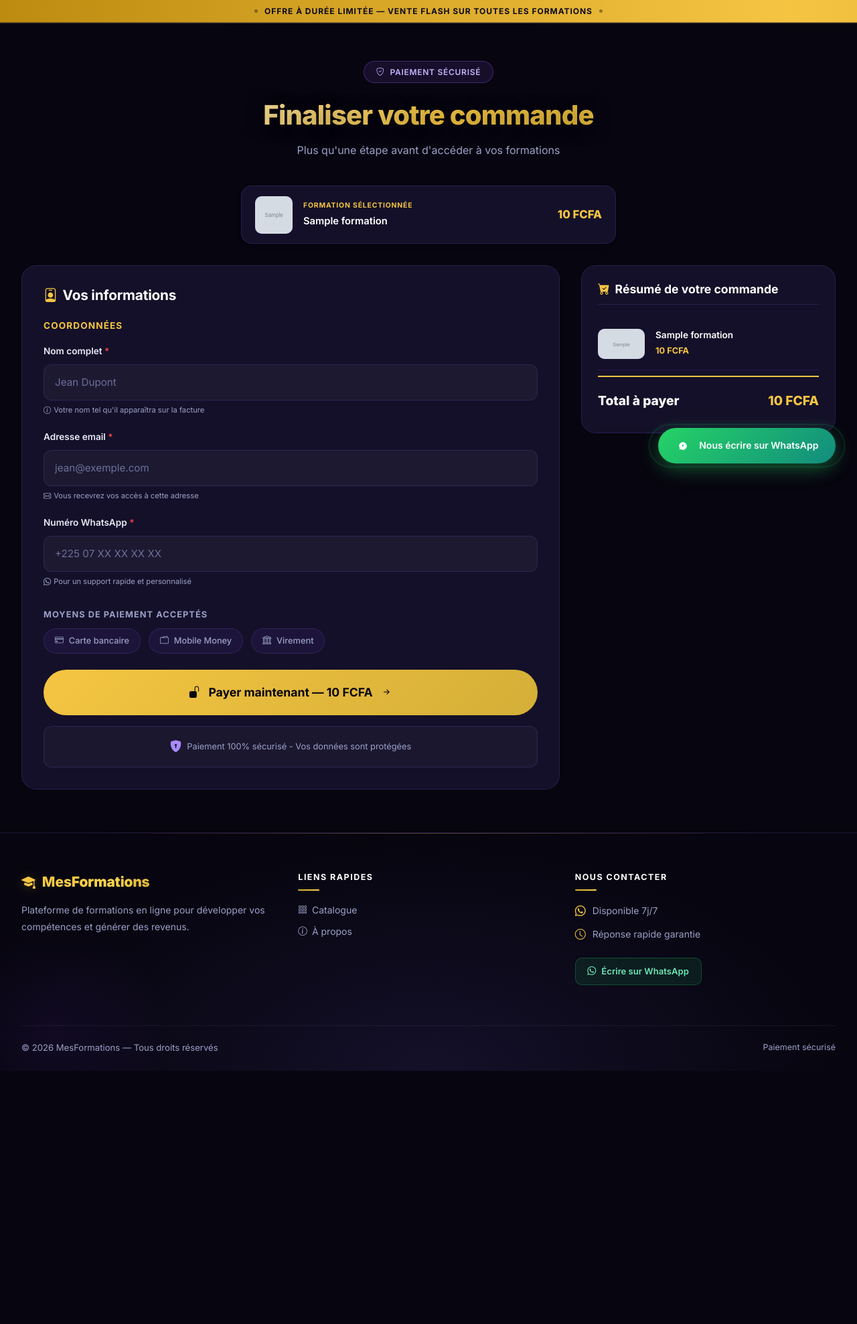
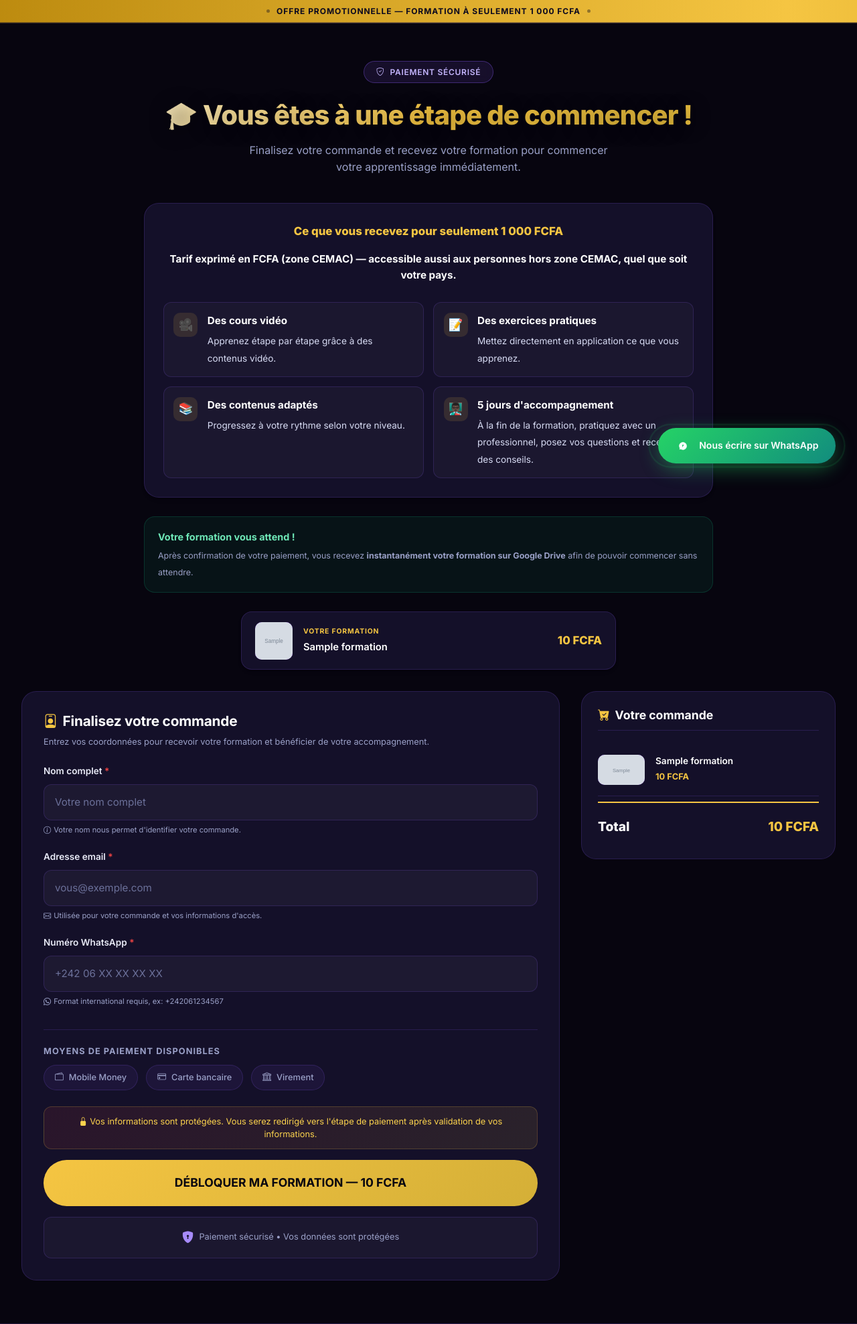
Before and after one commit to amparachrist-beep/Formations, a Django app: template formation/templates/formation/checkout.html in a window 1280 px wide. Shown: the part 76-2053 px from the top of the page at 67% size. Before the commit the page ends 1675 px from the top, so only its background shows below. Run offline with Django 4.2, Linux system fonts and the light colour scheme; tables that the repository leaves empty hold one stand-in row (values such as "Sample post"); the template is opened without the code that fills it: values that come from a table or form of the project are taken from there, most other values are stand-ins (such as "Sample title", 1, 10 or a date in 2020); grey boxes marked "Sample" are stand-in pictures.

Commit message:
Refonte design checkout + ajout précision tarif CEMAC + fix icône WhatsApp

```diff
--- a/formation/templates/formation/checkout.html
+++ b/formation/templates/formation/checkout.html
@@ -3,7 +3,7 @@
 {% extends 'formation/base.html' %}
 {% load static %}
 
-{% block title %}Finaliser votre commande | Formation Pro{% endblock %}
+{% block title %}Accéder à ma formation | MesFormations{% endblock %}
 
 {% block extra_css %}
 <style>
@@ -130,15 +130,138 @@
         text-shadow: 0 4px 30px rgba(0,0,0,0.4);
     }
 
-
     .checkout-header p {
         color: var(--dark-muted);
         font-size: 1rem;
-        max-width: 500px;
+        max-width: 560px;
         margin: 0 auto;
+        line-height: 1.6;
     }
 
-        /* ===== CARTE FORMATION SÉLECTIONNÉE ===== */
+    .header-badge {
+        display: inline-flex;
+        align-items: center;
+        gap: 8px;
+        background: rgba(139,92,246,0.12);
+        border: 1px solid rgba(139,92,246,0.35);
+        color: #c4b5fd;
+        font-size: 0.75rem;
+        font-weight: 600;
+        padding: 6px 18px;
+        border-radius: 40px;
+        margin-bottom: 1.5rem;
+        letter-spacing: 0.06em;
+        text-transform: uppercase;
+        backdrop-filter: blur(8px);
+    }
+
+    /* ===== BLOC OFFRE (valeur reçue) ===== */
+    .offer-box {
+        max-width: 850px;
+        margin: 0 auto 1.75rem;
+        background: var(--dark-card);
+        border: 1px solid var(--dark-border);
+        border-radius: 22px;
+        padding: 1.75rem;
+        box-shadow: var(--shadow-md);
+        transition: border-color 0.25s ease;
+    }
+
+    .offer-box:hover {
+        border-color: var(--dark-border-hover);
+    }
+
+    .offer-title {
+        text-align: center;
+        font-size: 1.05rem;
+        font-weight: 800;
+        color: #fff;
+        margin-bottom: 1.5rem;
+    }
+
+    .offer-title span {
+        color: var(--accent-gold);
+    }
+
+    .benefits-grid {
+        display: grid;
+        grid-template-columns: repeat(2, 1fr);
+        gap: 0.9rem;
+    }
+
+    .benefit {
+        display: flex;
+        align-items: flex-start;
+        gap: 0.9rem;
+        padding: 0.9rem;
+        background: rgba(255,255,255,0.03);
+        border: 1px solid var(--dark-border);
+        border-radius: 12px;
+        transition: border-color 0.25s ease;
+    }
+
+    .benefit:hover {
+        border-color: rgba(139,92,246,0.4);
+    }
+
+    .benefit-icon {
+        width: 36px;
+        height: 36px;
+        flex-shrink: 0;
+        border-radius: 10px;
+        display: flex;
+        align-items: center;
+        justify-content: center;
+        background: rgba(245,197,66,0.12);
+        color: var(--accent-gold);
+        font-size: 1.1rem;
+    }
+
+    .benefit strong {
+        display: block;
+        font-size: 0.95rem;
+        color: #fff;
+        margin-bottom: 5px;
+    }
+
+    .benefit small {
+        color: #d7dbf3;
+        font-size: 0.85rem;
+        line-height: 1.55;
+    }
+
+    /* ===== BLOC LIVRAISON ===== */
+    .delivery-box {
+        max-width: 850px;
+        margin: 0 auto 1.75rem;
+        display: flex;
+        align-items: center;
+        gap: 1rem;
+        background: rgba(16,185,129,0.08);
+        border: 1px solid rgba(16,185,129,0.2);
+        border-radius: 16px;
+        padding: 1.1rem 1.25rem;
+    }
+
+    .delivery-icon {
+        font-size: 1.75rem;
+        flex-shrink: 0;
+    }
+
+    .delivery-box strong {
+        display: block;
+        color: #6ee7b7;
+        margin-bottom: 3px;
+        font-size: 0.9rem;
+    }
+
+    .delivery-box span {
+        color: var(--dark-muted);
+        font-size: 0.78rem;
+        line-height: 1.55;
+    }
+
+    /* ===== CARTE FORMATION SÉLECTIONNÉE ===== */
     .selected-formation-card {
         display: flex;
         align-items: center;
@@ -266,7 +372,7 @@
         font-size: 1.3rem;
         font-weight: 700;
         color: #fff;
-        margin-bottom: 1.5rem;
+        margin-bottom: 0.5rem;
         display: flex;
         align-items: center;
         gap: 0.5rem;
@@ -277,17 +383,15 @@
         color: var(--accent-gold);
     }
 
+    .checkout-form > .form-section-intro {
+        color: var(--dark-muted);
+        font-size: 0.8rem;
+        line-height: 1.5;
+        margin-bottom: 1.5rem;
+    }
+
     .form-section {
         margin-bottom: 2rem;
-    }
-
-    .form-section h3 {
-        font-size: 0.85rem;
-        font-weight: 700;
-        color: var(--accent-gold);
-        text-transform: uppercase;
-        letter-spacing: 0.08em;
-        margin-bottom: 1.25rem;
     }
 
     .form-group-custom {
@@ -344,43 +448,11 @@
         display: block;
     }
 
-    /* ===== GARANTIES ===== */
-    .guarantees {
-        background: rgba(16,185,129,0.08);
-        border: 1px solid rgba(16,185,129,0.2);
-        border-radius: 16px;
-        padding: 1.25rem;
-        margin: 1.5rem 0;
-    }
-
-    .guarantees h4 {
-        font-size: 0.9rem;
-        font-weight: 700;
-        margin-bottom: 1rem;
-        color: #6ee7b7;
-        display: flex;
-        align-items: center;
-        gap: 0.5rem;
-    }
-
-    .guarantee-item {
-        display: flex;
-        align-items: center;
-        gap: 0.75rem;
-        padding: 0.5rem 0;
-        font-size: 0.8rem;
-        color: var(--dark-muted);
-    }
-
-    .guarantee-item i {
-        color: var(--success-color);
-        font-size: 1rem;
-        width: 20px;
-    }
-
     /* ===== MOYENS DE PAIEMENT ===== */
     .payment-methods-section {
         margin: 1.5rem 0;
+        padding-top: 1.5rem;
+        border-top: 1px solid var(--dark-border);
     }
 
     .payment-methods-section h4 {
@@ -418,6 +490,19 @@
         background: rgba(139,92,246,0.14);
     }
 
+    /* ===== NOTE CTA ===== */
+    .cta-note {
+        text-align: center;
+        margin-top: 1.5rem;
+        padding: 0.75rem;
+        background: linear-gradient(135deg, rgba(239,68,68,0.1) 0%, rgba(245,197,66,0.1) 100%);
+        border: 1px solid rgba(245,197,66,0.2);
+        border-radius: 12px;
+        font-size: 0.8rem;
+        color: #fcd34d;
+        line-height: 1.5;
+    }
+
     /* ===== BOUTON DE PAIEMENT ===== */
     .btn-payment {
         background: linear-gradient(135deg, #f5c542 0%, #d4af37 100%);
@@ -428,7 +513,7 @@
         font-size: 1.1rem;
         border: none;
         border-radius: 50px;
-        margin-top: 1.5rem;
+        margin-top: 1rem;
         transition: all 0.3s cubic-bezier(0.4,0,0.2,1);
         cursor: pointer;
         display: flex;
@@ -712,28 +769,81 @@
 
 {% block content %}
 
-<!-- ===== BANNIÈRE PROMOTIONNELLE (même que catalogue) ===== -->
+<!-- ===== BANNIÈRE PROMOTIONNELLE ===== -->
 <div class="promo-banner-v2">
     <div class="promo-topbar">
         <span class="topbar-dot"></span>
-        OFFRE À DURÉE LIMITÉE — VENTE FLASH SUR TOUTES LES FORMATIONS
+        OFFRE PROMOTIONNELLE — FORMATION À SEULEMENT 1 000 FCFA
         <span class="topbar-dot"></span>
     </div>
 </div>
 
 <div class="container-udemy">
+
     <!-- Header -->
     <div class="checkout-header">
         <div class="header-badge">
             <i class="bi bi-shield-check"></i>
             Paiement sécurisé
         </div>
-        <h1>Finaliser votre commande</h1>
-        <p>Plus qu'une étape avant d'accéder à vos formations</p>
+        <h1>🎓 Vous êtes à une étape de commencer !</h1>
+        <p>Finalisez votre commande et recevez votre formation pour commencer votre apprentissage immédiatement.</p>
     </div>
 
-        <!-- ===== CARTE FORMATION SÉLECTIONNÉE ===== -->
-       <!-- ===== CARTE FORMATION SÉLECTIONNÉE ===== -->
+    <!-- ===== VALEUR DE L'OFFRE ===== -->
+    <div class="offer-box">
+        <div class="offer-title">
+            <span>Ce que vous recevez pour seulement 1 000 FCFA</span>
+        </div>
+
+       <p style="text-align:center; color: white; font-size: 0.95rem; font-weight: 700; margin: -0.5rem 0 1.75rem; line-height: 1.6;">
+            Tarif exprimé en FCFA (zone CEMAC) — accessible aussi aux personnes hors zone CEMAC, quel que soit votre pays.
+        </p>
+
+        <div class="benefits-grid">
+            <div class="benefit">
+                <div class="benefit-icon">🎥</div>
+                <div>
+                    <strong>Des cours vidéo</strong>
+                    <small>Apprenez étape par étape grâce à des contenus vidéo.</small>
+                </div>
+            </div>
+
+            <div class="benefit">
+                <div class="benefit-icon">📝</div>
+                <div>
+                    <strong>Des exercices pratiques</strong>
+                    <small>Mettez directement en application ce que vous apprenez.</small>
+                </div>
+            </div>
+
+            <div class="benefit">
+                <div class="benefit-icon">📚</div>
+                <div>
+                    <strong>Des contenus adaptés</strong>
+                    <small>Progressez à votre rythme selon votre niveau.</small>
+                </div>
+            </div>
+
+            <div class="benefit">
+                <div class="benefit-icon">👨🏿‍🏫</div>
+                <div>
+                    <strong>5 jours d'accompagnement</strong>
+                    <small>À la fin de la formation, pratiquez avec un professionnel, posez vos questions et recevez des conseils.</small>
+                </div>
+            </div>
+        </div>
+    </div>
+
+    <!-- ===== LIVRAISON ===== -->
+    <div class="delivery-box">
+        <div>
+            <strong>Votre formation vous attend !</strong>
+            <span>Après confirmation de votre paiement, vous recevez <b>instantanément votre formation sur Google Drive</b> afin de pouvoir commencer sans attendre.</span>
+        </div>
+    </div>
+
+    <!-- ===== CARTE FORMATION SÉLECTIONNÉE ===== -->
     {% for formation in formations %}
     <div class="selected-formation-card">
         {% if formation.image %}
@@ -742,39 +852,37 @@
             <div class="selected-formation-image">🎓</div>
         {% endif %}
         <div class="selected-formation-info">
-            <div class="label">Formation sélectionnée</div>
+            <div class="label">Votre formation</div>
             <div class="title">{{ formation.titre }}</div>
         </div>
         <div class="selected-formation-price">{{ formation.prix_actuel|floatformat:"0" }} FCFA</div>
     </div>
     {% endfor %}
 
-
     <div class="checkout-layout">
         <!-- Formulaire -->
         <div class="checkout-form">
             <h2>
                 <i class="bi bi-person-badge"></i>
-                Vos informations
+                Finalisez votre commande
             </h2>
+            <p class="form-section-intro">Entrez vos coordonnées pour recevoir votre formation et bénéficier de votre accompagnement.</p>
 
             <form method="post" id="checkout-form">
                 {% csrf_token %}
 
                 <div class="form-section">
-                    <h3>Coordonnées</h3>
-
                     <div class="form-group-custom">
                         <label for="id_nom_complet">
                             Nom complet <span>*</span>
                         </label>
-                        <input type="text" name="nom_complet" id="id_nom_complet" class="form-control-custom" placeholder="Jean Dupont" required>
+                        <input type="text" name="nom_complet" id="id_nom_complet" class="form-control-custom" placeholder="Votre nom complet" required>
                         {% if form.nom_complet.errors %}
                             <span class="form-error">{{ form.nom_complet.errors.0 }}</span>
                         {% endif %}
                         <small class="form-helper">
                             <i class="bi bi-info-circle"></i>
-                            Votre nom tel qu'il apparaîtra sur la facture
+                            Votre nom nous permet d'identifier votre commande.
                         </small>
                     </div>
 
@@ -782,13 +890,13 @@
                         <label for="id_email">
                             Adresse email <span>*</span>
                         </label>
-                        <input type="email" name="email" id="id_email" class="form-control-custom" placeholder="jean@exemple.com" required>
+                        <input type="email" name="email" id="id_email" class="form-control-custom" placeholder="vous@exemple.com" required>
                         {% if form.email.errors %}
                             <span class="form-error">{{ form.email.errors.0 }}</span>
                         {% endif %}
                         <small class="form-helper">
                             <i class="bi bi-envelope"></i>
-                            Vous recevrez vos accès à cette adresse
+                             Utilisée pour votre commande et vos informations d'accès.
                         </small>
                     </div>
 
@@ -796,42 +904,42 @@
                         <label for="id_whatsapp">
                             Numéro WhatsApp <span>*</span>
                         </label>
-                        <input type="tel" name="whatsapp" id="id_whatsapp" class="form-control-custom" placeholder="+225 07 XX XX XX XX" required>
+                        <input type="tel" name="whatsapp" id="id_whatsapp" class="form-control-custom" placeholder="+242 06 XX XX XX XX" required>
                         {% if form.whatsapp.errors %}
                             <span class="form-error">{{ form.whatsapp.errors.0 }}</span>
                         {% endif %}
                         <small class="form-helper">
                             <i class="bi bi-whatsapp"></i>
-                            Pour un support rapide et personnalisé
+                            Format international requis, ex: +242061234567
                         </small>
                     </div>
                 </div>
 
-
-
                 <!-- Moyens de paiement -->
                 <div class="payment-methods-section">
-                    <h4>Moyens de paiement acceptés</h4>
+                    <h4>Moyens de paiement disponibles</h4>
                     <div class="payment-methods-list">
+                        <span class="payment-badge"><i class="bi bi-wallet2"></i> Mobile Money</span>
                         <span class="payment-badge"><i class="bi bi-credit-card"></i> Carte bancaire</span>
-                        <span class="payment-badge"><i class="bi bi-wallet2"></i> Mobile Money</span>
                         <span class="payment-badge"><i class="bi bi-bank"></i> Virement</span>
                     </div>
                 </div>
 
-
+                <!-- Note CTA -->
+                <div class="cta-note">
+                    <i class="bi bi-lock-fill"></i>
+                     Vos informations sont protégées. Vous serez redirigé vers l'étape de paiement après validation de vos informations.
+                </div>
 
                 <!-- Bouton de paiement -->
                 <button type="submit" class="btn-payment">
-                    <i class="bi bi-unlock-fill"></i>
-                    Payer maintenant — {{ total }} FCFA
-                    <i class="bi bi-arrow-right-short"></i>
+                    DÉBLOQUER MA FORMATION — {{ total }} FCFA
                 </button>
 
                 <!-- Badge sécurité -->
                 <div class="secure-badge">
                     <i class="bi bi-shield-lock-fill"></i>
-                    <span>Paiement 100% sécurisé - Vos données sont protégées</span>
+                    <span>Paiement sécurisé • Vos données sont protégées</span>
                 </div>
             </form>
         </div>
@@ -840,10 +948,10 @@
         <div class="order-recap">
             <h2>
                 <i class="bi bi-cart-check-fill"></i>
-                Résumé de votre commande
+                Votre commande
             </h2>
 
-                        {% for formation in formations %}
+            {% for formation in formations %}
             <div class="recap-item">
                 {% if formation.image %}
                     <img src="{{ formation.image.url }}" class="recap-image" alt="{{ formation.titre }}">
@@ -858,19 +966,17 @@
             {% endfor %}
 
             <div class="recap-total">
-                <span>Total à payer</span>
+                <span>Total</span>
                 <span>{{ total }} FCFA</span>
             </div>
         </div>
     </div>
 
-    <!-- Lien retour -->
-
 </div>
 
 <!-- Bouton flottant WhatsApp -->
 <div class="whatsapp-float">
-    <a href="https://wa.me/242061814279?text=Bonjour%2C%20je%20souhaite%20avoir%20plus%20d%27informations%20sur%20vos%20formations."
+    <a href="https://wa.me/242061814279?text=Bonjour%2C%20je%20suis%20sur%20la%20page%20de%20paiement%20et%20j%27aimerais%20avoir%20une%20information."
        class="whatsapp-button"
        target="_blank"
        rel="noopener noreferrer">
@@ -890,20 +996,20 @@
 
                 if (!nom || !email || !whatsapp) {
                     e.preventDefault();
-                    alert('Veuillez remplir tous les champs obligatoires');
+                    alert('Veuillez remplir tous les champs obligatoires.');
                     return false;
                 }
 
                 const emailRegex = /^[^\s@]+@[^\s@]+\.[^\s@]+$/;
                 if (!emailRegex.test(email)) {
                     e.preventDefault();
-                    alert('Veuillez entrer une adresse email valide');
+                    alert('Veuillez entrer une adresse email valide.');
                     return false;
                 }
 
-                if (whatsapp.length < 8) {
+                if (!whatsapp.startsWith('+')) {
                     e.preventDefault();
-                    alert('Veuillez entrer un numéro WhatsApp valide');
+                    alert("Veuillez entrer votre numéro avec l'indicatif international (ex: +242061234567).");
                     return false;
                 }
             });
```
Also changed, not shown: other parts of formation/templates/formation/checkout.html (+10 -55 lines).
